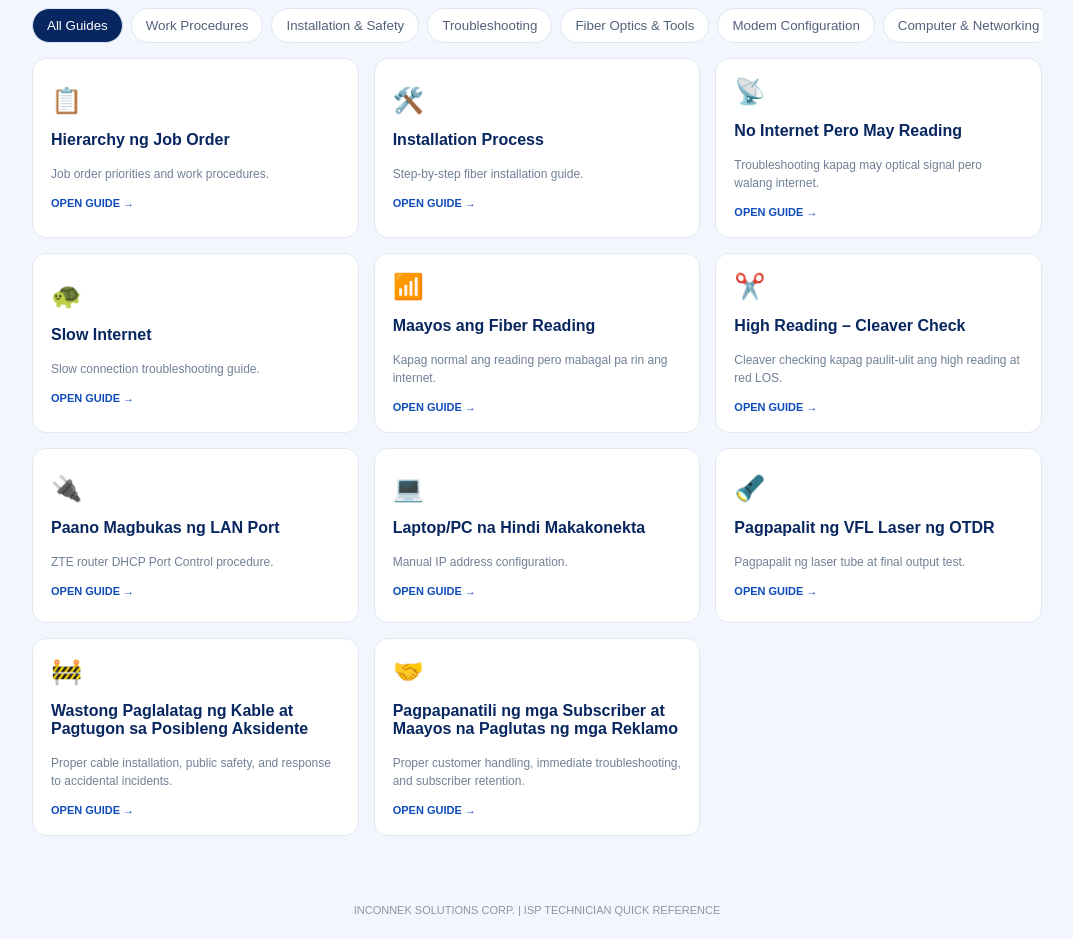
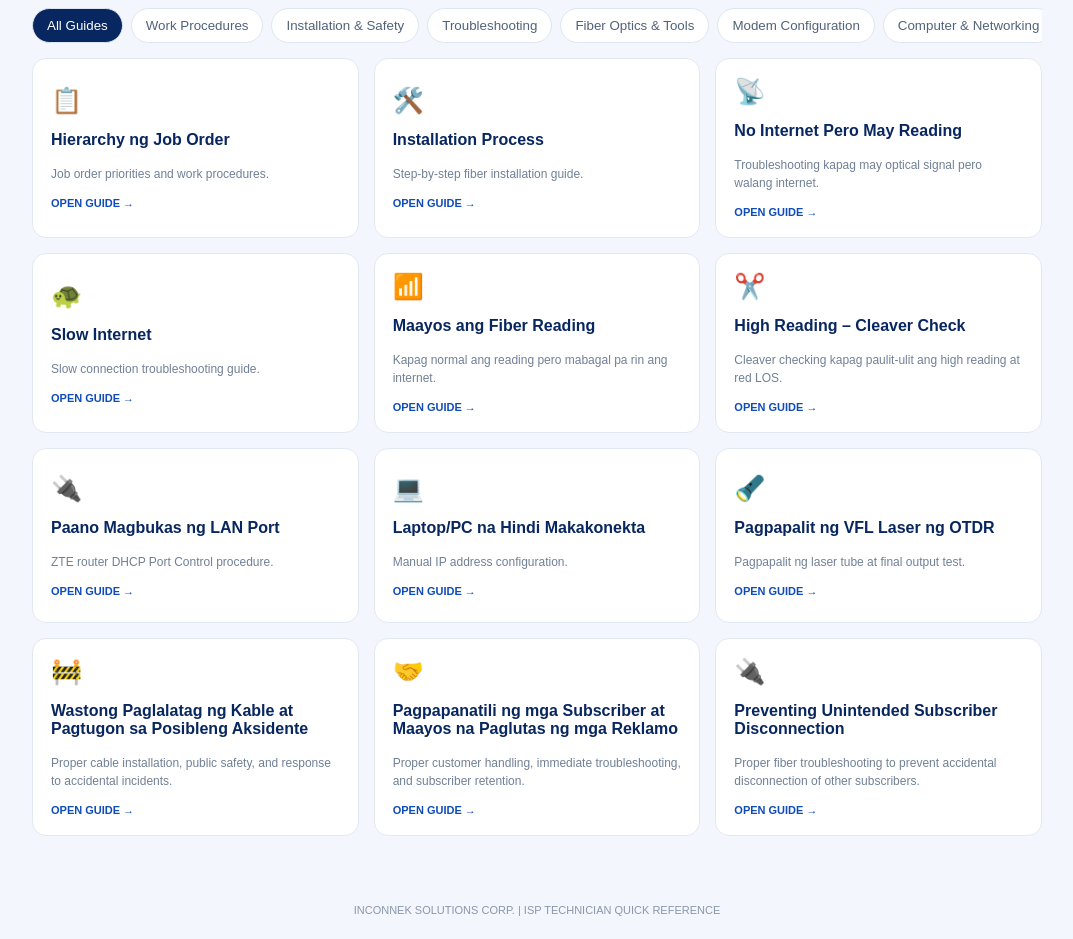
Before and after one commit to yanaborja610-hub/inconnek_cheat_sheet, a plain HTML site: page index.html in a window 1280 px wide. Shown: the part 541-1480 px from the top of the page, without its empty margins (103-1176 px from the left). Drawn offline with Linux system fonts and the light colour scheme.

Commit message:
Added a new entry

```diff
--- a/index.html
+++ b/index.html
@@ -639,7 +639,27 @@
     			],
 
     			reminder: "Ang bawat reklamo ay pagkakataong mapanatili ang tiwala ng customer. Huwag hintaying magpa-disconnect ang subscriber bago aksyunan ang problema."
-			}
+			},
+
+
+			{
+   			 	title: "Preventing Unintended Subscriber Disconnection",
+    			category: "Troubleshooting & Repair",
+    			icon: "🔌",
+    			description: "Proper fiber troubleshooting to prevent accidental disconnection of other subscribers.",
+
+    			steps: [
+        			["Conduct Initial Line Assessment", "• Suriin ang signal reading ng subscriber upang matukoy ang pinagmulan ng problema.<br>• Tukuyin ang tamang NAP, cassette, at port ng customer.<br>• Alamin kung may ibang active subscribers na gumagamit ng parehong cassette."],
+					["Identify Affected Subscribers", "• Tukuyin kung sinu-sino ang posibleng maapektuhan ng repair.<br>• Suriin muna ang linya ng customer na nagrereklamo.<br>• Iwasang galawin ang mga port at linya na walang kaugnayan sa problema."],
+					["Ensure Proper Coordination", "• Planuhin ang troubleshooting bago simulan ang trabaho.<br>• Tiyaking alam ng bawat technician ang eksaktong port at linya na aayusin.<br>• Magkaroon ng malinaw na koordinasyon bago magtanggal, maglipat, o magpalit ng SC connector."],
+					["Perform Careful Troubleshooting", "• Gumamit ng optical power meter upang masukat ang signal reading.<br>• Suriin ang SC connector, adapter, at cassette port kung may dumi, damage, o maluwag na koneksyon.<br>• Tiyaking tama ang port assignment upang hindi maapektuhan ang ibang subscribers."],
+					["Validate All Affected Connections", "• Muling sukatin ang signal reading pagkatapos ng repair.<br>• Magsagawa ng speed test at connectivity test sa mga naapektuhang subscriber.<br>• Tiyaking maayos at stable ang internet bago umalis sa site."],
+					["Inform and Follow Up with Customers", "• Ipaalam agad sa mga naapektuhang subscriber kung may service interruption.<br>• Ipaliwanag ang dahilan ng abala at magbigay ng estimated completion time.<br>• Mag-follow up pagkatapos ng repair upang matiyak na naibalik ang serbisyo."],
+					["Document the Incident", "• Itala ang problema, mga naapektuhang subscriber, at ginawang repair.<br>• I-update ang NAP port at cassette assignment kung may pagbabago.<br>• I-report sa Operations Officer ang resulta at mga susunod na aksyon."]
+    			],
+
+    			reminder: "<b>CHECK FIRST BEFORE MAKING ANY CONNECTION CHANGES</b><br><br>Bago galawin ang anumang fiber connection, tiyaking tama ang port, linya, at subscriber na inaayos. Ang isang repair ay hindi dapat magdulot ng hindi kinakailangang interruption sa serbisyo ng ibang customer."
+			},
 
 		];
 
```
